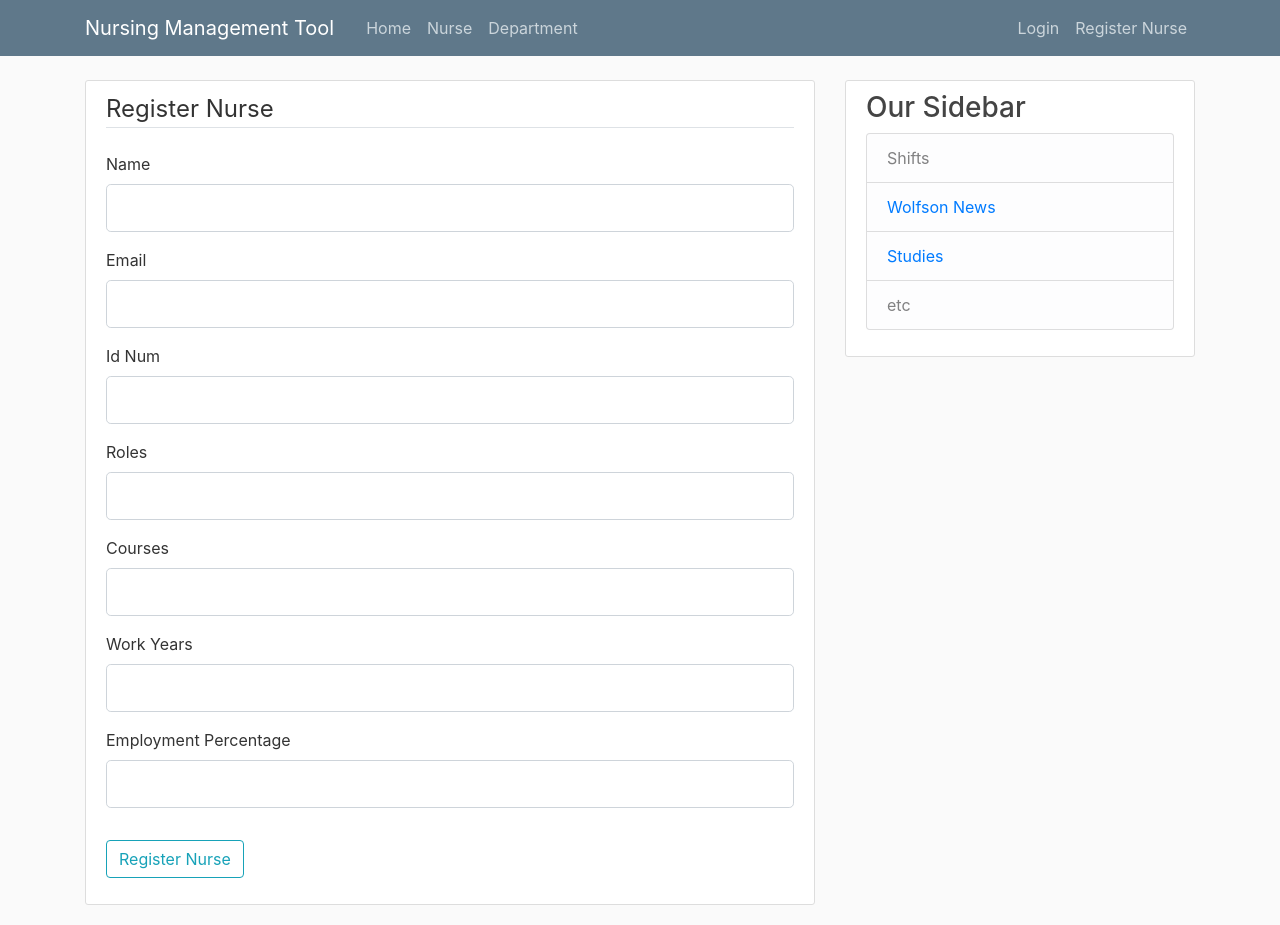
After one commit to mgershovitz/Back-End-Management-tool-in-progress-1, a Flask app: page /register/nurse in a window 1280 px wide. The commit adds this page. Run offline with Flask 2, Linux system fonts and the light colour scheme; some libraries are stand-ins or nearby versions.

Commit message:
organize files, clean up, register nurse

```diff
--- a/src/DTO/admin_nurse.py
+++ /dev/null
@@ -1,6 +0,0 @@
-from src.DTO.nurse import Nurse
-
-
-class AdminNurse(Nurse):
-    def __init(self):
-        pass
--- /dev/null
+++ b/src/Models/DTO/admin_nurse.py
@@ -0,0 +1,6 @@
+from src.Models.DTO.nurse import Nurse
+
+
+class AdminNurse(Nurse):
+    def __init(self):
+        pass
--- a/src/Models/__init__.py
+++ b/src/Models/__init__.py
@@ -0,0 +1,6 @@
+from flask import Flask
+
+app = Flask(__name__)
+app.config['SECRET_KEY'] = '3c690aa66f07182f1e510c3b2af275e0exit()'
+
+from src.Models import routes
--- a/src/Models/forms.py
+++ b/src/Models/forms.py
@@ -1,6 +1,6 @@
 from flask_wtf import FlaskForm
 from wtforms import SubmitField, PasswordField, StringField, BooleanField
-from wtforms.validators import DataRequired, Email
+from wtforms.validators import DataRequired, Email, Length, NumberRange
 
 
 class LoginForm(FlaskForm):
@@ -9,3 +9,21 @@
     password = PasswordField('Password', validators=[DataRequired()])
     remember = BooleanField('Remember Me')
     submit = SubmitField('Login')
+
+
+class RegisterNurseForm(FlaskForm):
+    email = StringField('Email',
+                        validators=[DataRequired(), Email()])
+    name = StringField('Name',
+                       validators=[DataRequired(), Length(min=2, max=20)], )
+    id_num = StringField('Id Num',
+                         validators=[DataRequired()])
+    work_years = StringField('Work Years',
+                             validators=[DataRequired()])
+    employment_percentage = StringField('Employment Percentage',
+                                        validators=[DataRequired()])
+    courses = StringField('Courses',
+                          validators=[DataRequired()])
+    roles = StringField('Roles',
+                        validators=[DataRequired()])
+    submit = SubmitField('Register Nurse')
--- a/src/Models/routes.py
+++ b/src/Models/routes.py
@@ -1,13 +1,71 @@
-class Routes:
-    my_routes = {"login_route": "/login",
-                 "login_user_route": "/login/<username>",
-                 "nurse_personal_data_route": "/nurse/personal/data/<nursename>",
-                 "nurse_statistic_route": "/nurse/statistics/<nursename>",
-                 "all_nurses_names_route": "/nurse/name/all/admin",
-                 "department_statistics": "/department/statistics",
-                 "admin_route": "nurse/is/admin/<nurseid>",
-                 "nurse_update_data_route": "nurse/update/personal/data/<nurse>",
-                 }
+from flask import render_template, flash, url_for
+from werkzeug.utils import redirect
 
-    def __init__(self):
-        pass
+from src.Models.DTO.nurse import Nurse
+from src.Models.DTO.user import User
+from src.Models.run import app
+from src.Models.forms import LoginForm, RegisterNurseForm
+
+# from src.Models.db import my_db
+
+# dummy data
+posts = [
+        {
+            'nurse_name': 'Nurit Lev',
+            'role': 'Nurse',
+            'work_years': '14',
+            'employment_percentage': '100%'
+        },
+        {
+            'nurse_name': 'Tali Queen',
+            'role': 'Nurse',
+            'work_years': '35',
+            'employment_percentage': '100%'
+        },
+    ]
+
+
+@app.route("/")
+def home():
+    return render_template('home.html')
+
+
+@app.route("/nurse/screen")
+def nurse():
+    return render_template('nurse_screen.html', posts=posts)
+
+
+@app.route("/department")
+def department():
+    return render_template('department.html')
+
+
+@app.route("/login", methods=['GET', 'POST'])
+def login():
+    form = LoginForm()
+    if form.validate_on_submit():
+        if form.email.data == 'admin@wolfson.com' and form.password.data == 'password':
+            # if my_db.users_col.find({}, {form.email.data, form.password.data}):
+            flash('You have been logged in!', 'success')
+            # login_user(user)
+            return User().signup()
+            return redirect(url_for('home'))
+        else:
+            flash('Login Unsuccessful. Please check username and password', 'danger')
+    return render_template('login.html', title='Login', form=form)
+
+
+@app.route("/logout")
+def logout():
+    return User().logout()
+
+
+@app.route("/register/nurse", methods=['GET', 'POST'])
+def register_nurse():
+    form = RegisterNurseForm()
+    if form.validate_on_submit():
+        return Nurse().register_nurse()
+    #     flash('You have been Register a Nurse!', 'success')
+    # else:
+    #    flash('Register Unsuccessful. Please check username and password', 'danger')
+    return render_template('register_nurse.html', title='register_nurse', form=form)
--- /dev/null
+++ b/src/Models/run.py
@@ -0,0 +1,8 @@
+from src.Models import app
+
+if __name__ == "__main__":
+    try:
+        from waitress import serve
+        serve(app, host='0.0.0.0', port=8888)
+    except:
+        print('unable to open port')
--- a/src/Models/templates/layout.html
+++ b/src/Models/templates/layout.html
@@ -32,7 +32,10 @@
             </div>
             <!-- Navbar Right Side -->
             <div class="navbar-nav">
-              <a class="nav-item nav-link" href="{{ url_for('login') }}">Login</a>
+                    <a class="nav-item nav-link" href="{{ url_for('login') }}">Login</a>
+            </div>
+               <div class="navbar-nav">
+                    <a class="nav-item nav-link" href="{{ url_for('register_nurse') }}">Register Nurse</a>
             </div>
           </div>
         </div>
--- /dev/null
+++ b/src/Models/templates/register_nurse.html
@@ -0,0 +1,105 @@
+{% extends "layout.html" %}
+{% block content %}
+    <div class="content-section">
+        <form method="POST" action="">
+            {{ form.hidden_tag() }}
+            <fieldset class="form-group">
+                <legend class="border-bottom mb-4">Register Nurse</legend>
+                 <div class="form-group">
+                    {{ form.name.label(class="form-control-label") }}
+                    {% if form.name.errors %}
+                        {{ form.name(class="form-control form-control-lg is-invalid") }}
+                        <div class="invalid-feedback">
+                            {% for error in form.name.errors %}
+                                <span>{{ error }}</span>
+                            {% endfor %}
+                        </div>
+                    {% else %}
+                        {{ form.name(class="form-control form-control-lg") }}
+                    {% endif %}
+                </div>
+                <div class="form-group">
+                    {{ form.email.label(class="form-control-label") }}
+                    {% if form.email.errors %}
+                        {{ form.email(class="form-control form-control-lg is-invalid") }}
+                        <div class="invalid-feedback">
+                            {% for error in form.email.errors %}
+                                <span>{{ error }}</span>
+                            {% endfor %}
+                        </div>
+                    {% else %}
+                        {{ form.email(class="form-control form-control-lg") }}
+                    {% endif %}
+                </div>
+                <div class="form-group">
+                    {{ form.id_num.label(class="form-control-label") }}
+                    {% if form.id_num.errors %}
+                        {{ form.id_num(class="form-control form-control-lg is-invalid") }}
+                        <div class="invalid-feedback">
+                            {% for error in form.id_num.errors %}
+                                <span>{{ error }}</span>
+                            {% endfor %}
+                        </div>
+                    {% else %}
+                        {{ form.id_num(class="form-control form-control-lg") }}
+                    {% endif %}
+                </div>
+                 <div class="form-group">
+                    {{ form.roles.label(class="form-control-label") }}
+                    {% if form.roles.errors %}
+                        {{ form.roles(class="form-control form-control-lg is-invalid") }}
+                        <div class="invalid-feedback">
+                            {% for error in form.roles.errors %}
+                                <span>{{ error }}</span>
+                            {% endfor %}
+                        </div>
+                    {% else %}
+                        {{ form.roles(class="form-control form-control-lg") }}
+                    {% endif %}
+                </div>
+                 <div class="form-group">
+                    {{ form.courses.label(class="form-control-label") }}
+                    {% if form.courses.errors %}
+                        {{ form.courses(class="form-control form-control-lg is-invalid") }}
+                        <div class="invalid-feedback">
+                            {% for error in form.courses.errors %}
+                                <span>{{ error }}</span>
+                            {% endfor %}
+                        </div>
+                    {% else %}
+                        {{ form.courses(class="form-control form-control-lg") }}
+                    {% endif %}
+                </div>
+                 <div class="form-group">
+                    {{ form.work_years.label(class="form-control-label") }}
+                    {% if form.work_years.errors %}
+                        {{ form.work_years(class="form-control form-control-lg is-invalid") }}
+                        <div class="invalid-feedback">
+                            {% for error in form.work_years.errors %}
+                                <span>{{ error }}</span>
+                            {% endfor %}
+                        </div>
+                    {% else %}
+                        {{ form.work_years(class="form-control form-control-lg") }}
+                    {% endif %}
+                </div>
+                 <div class="form-group">
+                    {{ form.employment_percentage.label(class="form-control-label") }}
+                    {% if form.employment_percentage.errors %}
+                        {{ form.employment_percentage(class="form-control form-control-lg is-invalid") }}
+                        <div class="invalid-feedback">
+                            {% for error in form.employment_percentage.errors %}
+                                <span>{{ error }}</span>
+                            {% endfor %}
+                        </div>
+                    {% else %}
+                        {{ form.employment_percentage(class="form-control form-control-lg") }}
+                    {% endif %}
+                </div>
+            </fieldset>
+            <div class="form-group">
+                {{ form.submit(class="btn btn-outline-info") }}
+            </div>
+        </form>
+    </div>
+{% endblock content %}
```
Also changed, not shown: src/DTO/nurse.py (deleted, +0 -8 lines), src/DTO/nurse_statistics.py (deleted, +0 -18 lines), src/Models/DTO/nurse.py (added, +22 -0 lines), src/Models/DTO/nurse_statistics.py (added, +18 -0 lines), src/Models/DTO/user.py (added, +40 -0 lines), src/Models/app.py (deleted, +0 -58 lines), src/Models/db.py (+62 -67 lines), src/Ui/app_ui.py (deleted, +0 -14 lines), src/Models/DTO/__init__.py (added), src/Models/DTO/department.py (renamed from src/DTO/department.py), src/__init__.py (added).
